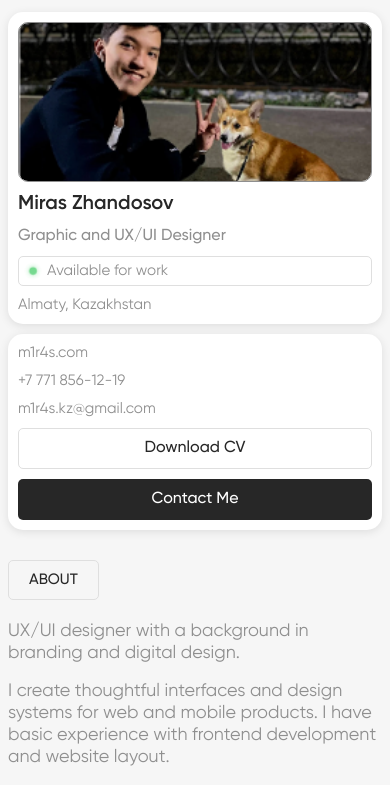
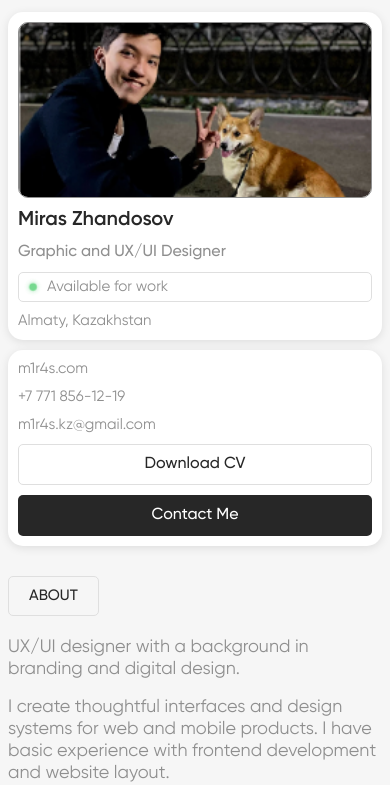
Before and after one commit to m1r4ss/my-portfolio, a Next.js app: page / in a window 390 px wide. Shown: the top 785 px of the page. Built offline with nearby package versions, Linux system fonts and the light colour scheme.

Commit message:
Photo Change

```diff
--- a/src/app/page.module.css
+++ b/src/app/page.module.css
@@ -55,7 +55,7 @@
 .photo {
   border: 1px solid #8f8f8f;
   border-radius: 10px;
-  height: 184px;
+  height: 206px;
   width: 100%;
   overflow: hidden;
   background: #ffffff;
@@ -629,7 +629,7 @@
   }
 
   .photo {
-    height: 170px;
+    height: 188px;
   }
 
   .techRow {
@@ -665,7 +665,7 @@
   }
 
   .photo {
-    height: 160px;
+    height: 176px;
   }
 
   .name {
```
